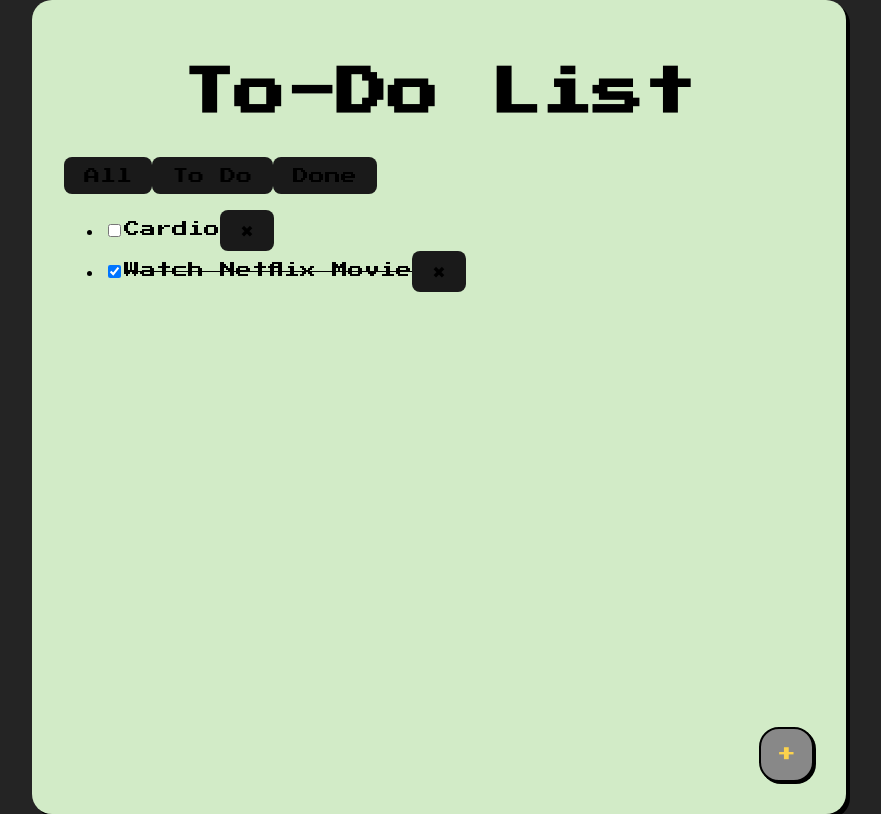
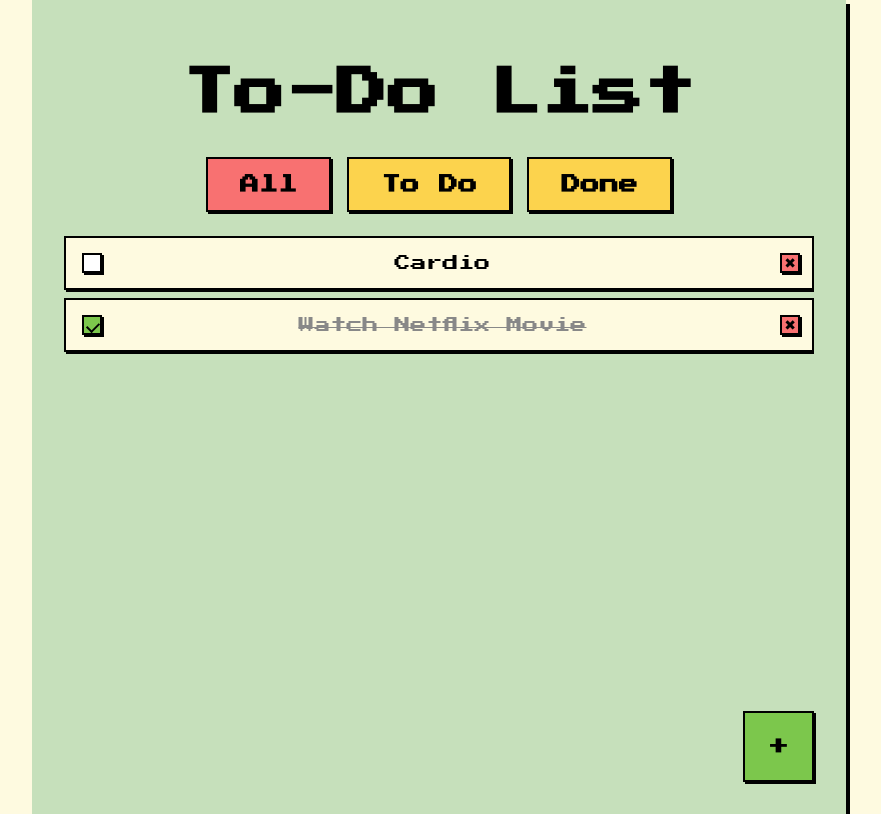
Before and after one commit to iphamm/32-pbk-uts-233510302, a Vue app: page / in a window 1280 px wide. Shown: the whole page, without its empty margins (201-1082 px from the left). Built offline with nearby package versions, Linux system fonts and the light colour scheme.

Commit message:
Menambahkan styling akhir pada style scoped dan penyesuaian dengan style css global

```diff
--- a/src/App.vue
+++ b/src/App.vue
@@ -39,23 +39,25 @@ const filteredTodos = computed(() => {
       <div class="popup-card">
         <input v-model="newTodo" placeholder="Enter new task" />
         <div class="popup-actions">
-          <button @click="addTodo">Add</button>
-          <button @click="showPopup = false">Cancel</button>
+          <button class="add-btn-popup" @click="addTodo">Add</button>
+          <button class="cancel-btn-popup" @click="showPopup = false">Cancel</button>
         </div>
       </div>
     </div>
 
-    <button @click="filter = 'all'" :class="{ active: filter === 'all' }">All</button>
-    <button @click="filter = 'todo'" :class="{ active: filter === 'todo' }">To Do</button>
-    <button @click="filter = 'done'" :class="{ active: filter === 'done' }">Done</button>
+    <div class="navbar">
+      <button @click="filter = 'all'" :class="{ active: filter === 'all' }">All</button>
+      <button @click="filter = 'todo'" :class="{ active: filter === 'todo' }">To Do</button>
+      <button @click="filter = 'done'" :class="{ active: filter === 'done' }">Done</button>
+    </div>
 
-    <ul>
-      <li v-for="(todo, index) in filteredTodos" :key="index">
+    <div class="todo-list">
+      <div v-for="(todo, index) in filteredTodos" :key="index" class="todo-item">
         <input type="checkbox" v-model="todo.done" />
         <span :class="{ done: todo.done }">{{ todo.text }}</span>
-        <button @click="removeTodo(index)">✖</button>
-      </li>
-    </ul>
+        <button class="cancel" @click="removeTodo(index)">✖</button>
+      </div>
+    </div>
   </div>
 </template>
 
@@ -65,32 +67,29 @@ const filteredTodos = computed(() => {
 .app {
   position: relative;
   font-family: 'Press Start 2P', cursive;
-  background: #d2ebc7;
+  background: #c6e0bb;
   padding: 2rem;
   height: 750px;
   width: 750px;
-  border-radius: 20px;
   color: #000;
   box-shadow: 4px 4px #000;
+  display: flex;
   flex-direction: column;
 }
 
 .title {
+  font-size: 3.2em;
+  line-height: 1.1;
   text-align: center;
 }
 
-h1 {
-  font-size: 3.2em;
-  line-height: 1.1;
-}
-
 .add-btn {
-  background: #888;
-  color: #fcd34d;
-  font-size: 1.2rem;
+  background: #7cc74c  ;
+  color: #000;
+  font-size: 1.4rem;
+  font-family: 'Press Start 2P', cursive;
   border: 2px solid #000;
-  padding: 1rem;
-  border-radius: 20px;
+  padding: 1.4rem 1.4rem;
   position: absolute;
   bottom: 2rem;
   right: 2rem;
@@ -104,26 +103,195 @@ h1 {
   left: 0;
   right: 0;
   bottom: 0;
-  background: rgba(0, 0, 0, 0,5);
+  background: rgba(0, 0, 0, 0.5);
   display: flex;
   justify-content: center;
   align-items: center;
+  z-index: 1;
 }
 
 .popup-card {
-  background: #fff;
+  background: #fcd34d;
   padding: 2rem;
+  border: 2px solid #000;
+  box-shadow: 2px 2px #000;
+}
+
+.popup-card input {
+  background-color: #fefae0;
+  padding: 0.5rem;
+  margin-bottom: 1rem;
+  font-family: 'Press Start 2P', cursive;
   border: 2px solid #000;
 }
 
-.popup-card input {
-  padding: 0.5rem;
+.popup-actions {
+  display: flex;
+  justify-content: space-between;
+}
+
+.add-btn-popup {
+  background-color: #7cc74c;
+  color: #000;
+  font-family: 'Press Start 2P', cursive;
+  font-size: 0.75rem;
+  border: 2px solid #000;
+  padding: 1rem 1.5rem;
+  box-shadow: 2px 2px #000;
+  cursor: pointer;
+}
+
+.add-btn-popup:active {
+  background-color: #5aab2b;
+  box-shadow: 1px 1px #000;
+  transform: translate(2px, 2px);
+}
+
+.cancel-btn-popup {
+  background-color: #f87171;
+  color: #000;
+  font-family: 'Press Start 2P', cursive;
+  font-size: 0.75rem;
+  border: 2px solid #000;
+  padding: 1rem 1.5rem;
+  box-shadow: 2px 2px #000;
+  cursor: pointer;
+}
+
+.cancel-btn-popup:active {
+  background-color: #c53030;
+  box-shadow: 1px 1px #000;
+  transform: translate(2px, 2px);
+}
+
+.navbar {
+  display: flex;
+  justify-content: center;
+  gap: 1rem;
+  margin-bottom: 1.5rem;
+}
+
+.navbar button {
   font-family: inherit;
+  background: #fcd34d;
+  border: 2px solid #000;
+  padding: 1rem 2rem;
+  font-size: 1.2rem;
+  font-weight: bold;
+  color: #000;
+  cursor: pointer;
+  box-shadow: 2px 2px #000;
+}
+
+.navbar .active {
+  background: #f87171;
+  color: #000;
+}
+
+.todo-list {
+  max-height: 250px;
+  overflow-y: auto;
+  margin-bottom: 1rem;
+}
+
+.todo-list::-webkit-scrollbar {
+  width: 8px;
+}
+
+.todo-list::-webkit-scrollbar-thumb {
+  background: #7cc74c;
   border: 2px solid #000;
 }
 
-.done {
+.todo-item {
+  background: #fefae0;
+  border: 2px solid #000;
+  margin-bottom: 0.5rem;
+  padding: 0.75rem;
+  display: flex;
+  align-items: center;
+  justify-content: space-between;
+  gap: 1rem;
+  box-shadow: 2px 2px #000;
+}
+
+.todo-item span {
+  flex-grow: 1;
+  word-break: break-word;
+  text-align: center;
+}
+
+.todo-item input[type="checkbox"] {
+  position: relative;
+  appearance: none;
+  width: 20px;
+  height: 20px;
+  min-width: 20px;
+  min-height: 20px;
+  background-color: #fff;
+  border: 2px solid #000;
+  cursor: pointer;
+  box-shadow: 2px 2px #000;
+}
+
+.todo-item input[type="checkbox"]:checked {
+  background-color: #7cc74c;
+}
+
+.todo-item input[type="checkbox"]::after {
+  content: '';
+  position: absolute;
+  top: 3px;
+  left: 5px;
+  width: 6px;
+  height: 10px;
+  border: solid #000;
+  border-width: 0 2px 2px 0;
+  transform: rotate(45deg);
+  display: none;
+}
+
+.todo-item input[type="checkbox"]:checked::after {
+  display: block;
+}
+
+.todo-item input[type="checkbox"]:hover {
+  border-color: #ccc0c0;
+}
+
+.todo-item .done {
   text-decoration: line-through;
+  color: #888;
+}
+
+.cancel {
+  width: 20px;
+  height: 20px;
+  min-width: 20px;
+  min-height: 20px;
+  background: #f87171;
+  border: 2px solid #000;
   color: #000;
+  font-size: 14px;
+  padding: 0;
+  display: flex;
+  align-items: center;
+  justify-content: center;
+  box-shadow: 2px 2px #000;
+  cursor: pointer;
+}
+
+.cancel:hover {
+  background: #ef4444;
+  box-shadow: 1px 1px #000;
+  transform: translate(1px, 1px);
+}
+
+button {
+  transition: border-color 0.25s;
+}
+
+button:hover {
+  border-color: #ffffff
 }
 </style>
--- a/src/style.css
+++ b/src/style.css
@@ -1,8 +1,3 @@
-:root {
-  color-scheme: light dark;
-  background-color: #242424;
-}
-
 body {
   margin: 0;
   display: flex;
@@ -10,24 +5,5 @@ body {
   align-items: center;
   min-width: 320px;
   min-height: 100vh;
-  background-color: #242424;
+  background-color: #fefae0;
 }
-
-button {
-  border-radius: 8px;
-  border: 1px solid transparent;
-  padding: 0.6em 1.2em;
-  font-size: 1em;
-  font-weight: 500;
-  font-family: inherit;
-  background-color: #1a1a1a;
-  cursor: pointer;
-  transition: border-color 0.25s;
-}
-button:hover {
-  border-color: #ffffff
-}
-button:focus,
-button:focus-visible {
-  outline: 4px auto -webkit-focus-ring-color;
-}
```
